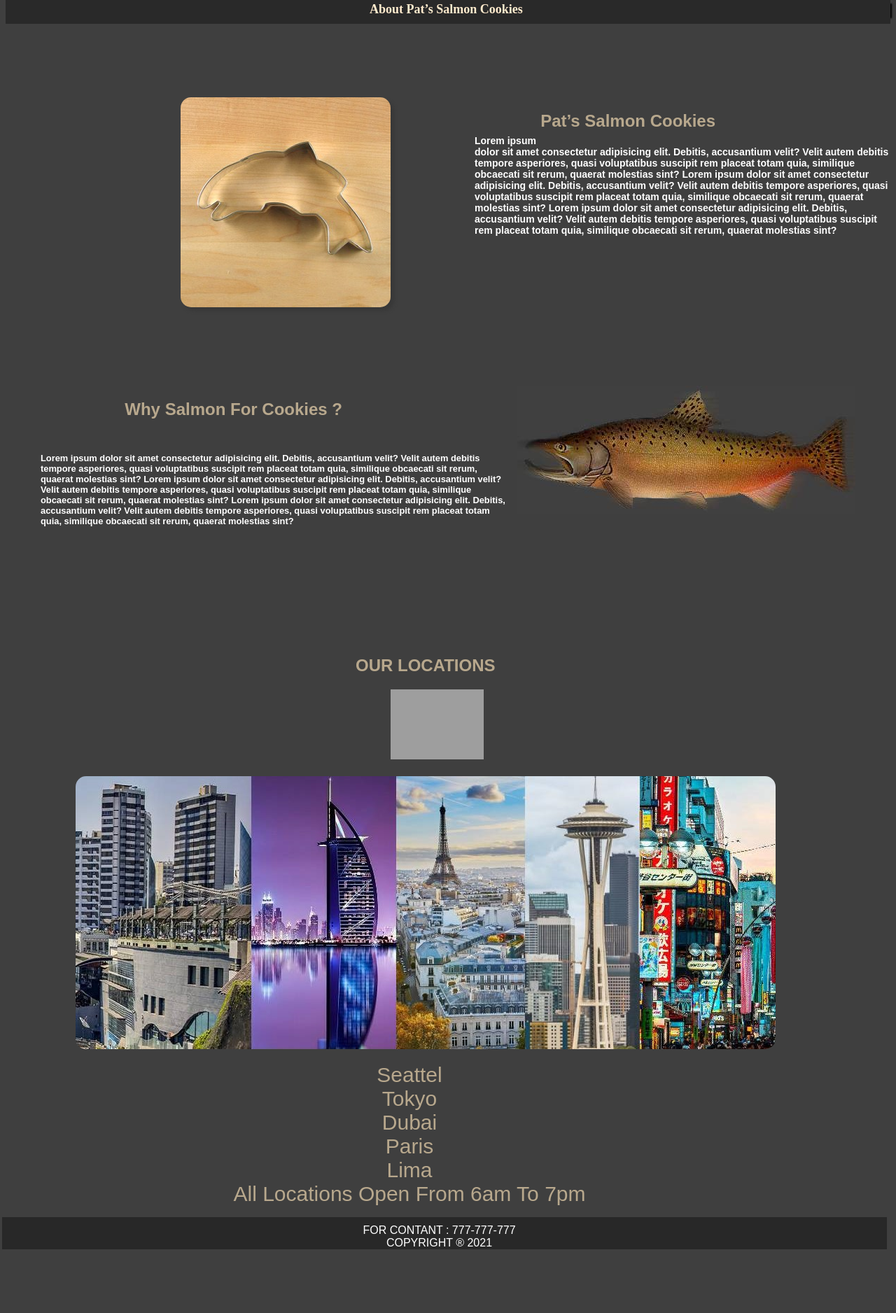
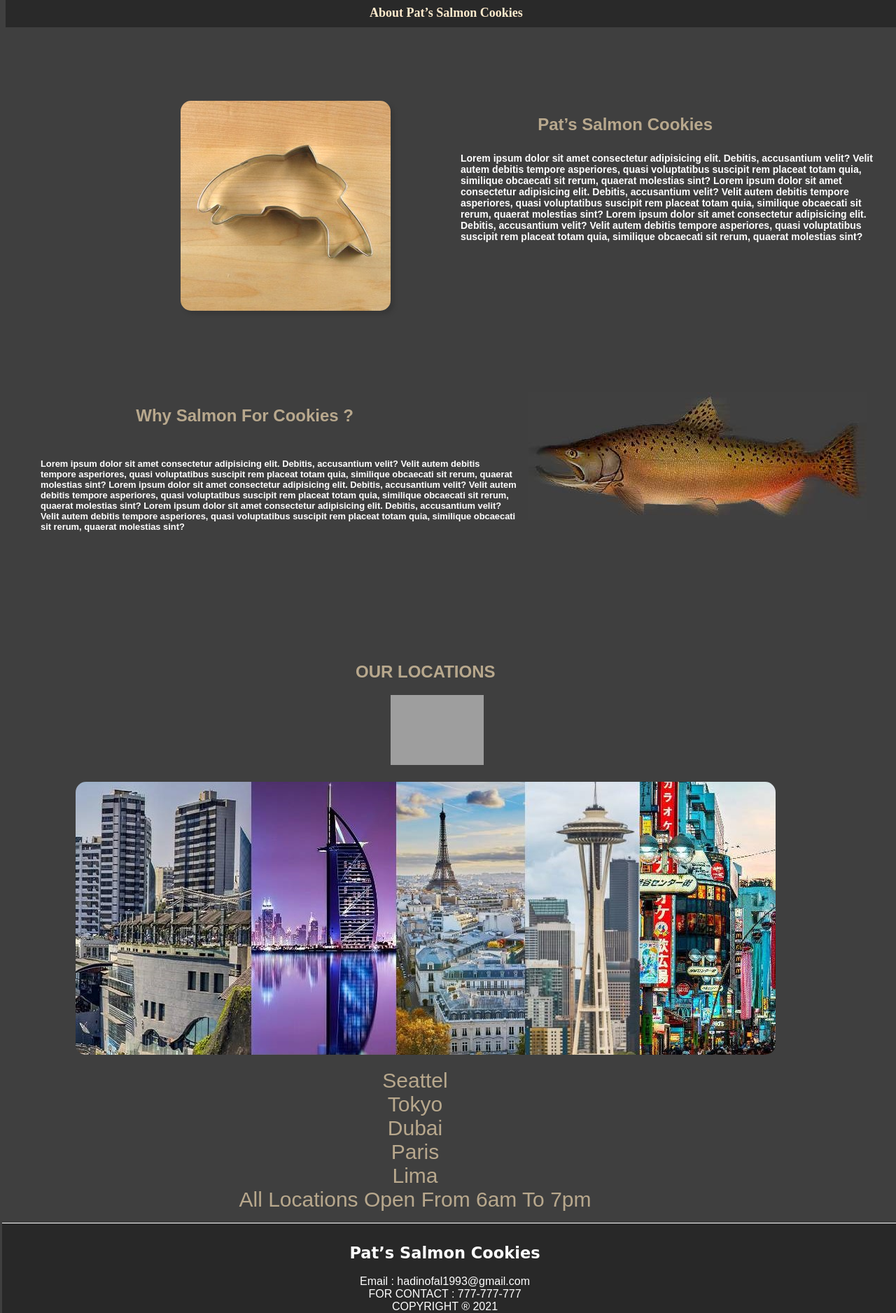
Before and after one commit to abdelhadi-nofal/cookie-stand, a plain HTML site: page index.html in a window 1280 px wide. Shown: the part 435-2311 px from the top of the page at 70% size. Before the commit the page ends 2220 px from the top, so only its background shows below. Drawn offline with Linux system fonts and the light colour scheme; grey boxes are pictures that could not be loaded; a web font is replaced by a local one.

Commit message:
fix-wrnog-content

```diff
--- a/css/styles.css
+++ b/css/styles.css
@@ -3,6 +3,7 @@
 
 body{
     background-color: rgb(63, 63, 63);
+    width: 100%;
 }
 
 
@@ -12,7 +13,7 @@ width: 100%;
 position: fixed;
 left: 0%;
 top: 0%;
-border-top: 8px solid black;
+border-top: 4px solid black;
 border-bottom: 1px solid black;
 box-shadow: 2px 2px 4px black;
 
@@ -67,8 +68,8 @@ a{
 .family img{
     width: 100%;
     border-bottom: 40px solid rgb(41, 41, 41);
-    margin-left: 0%;
-    margin-right: 0%;
+    /* margin-left: -7px; */
+    margin-right: 0px;
     margin-top: 50px;
 }
 
@@ -76,7 +77,7 @@ a{
     color: blanchedalmond;
     margin-left: 520px;
     margin-top: -35px;
-    box-shadow: 2px 2px 2px black;
+    /* box-shadow: 2px 2px 2px black; */
     font-size: 18px;
 }
 
@@ -90,7 +91,7 @@ a{
 
 .cutter2{
     float: right;
-    margin-right: 250px;
+    margin-right: 270px;
     margin-top: 120px;
     color: rgb(184, 168, 141);
     font-family: 'RocknRoll One', sans-serif;
@@ -101,9 +102,10 @@ a{
 
     color: rgb(255, 255, 255);
     font-family: 'RocknRoll One', sans-serif;
-    margin-left: 670px;
-    margin-top: -250px;
+    margin-left: 650px;
+    margin-top: -230px;
     font-size: 14px;
+    margin-right: 30px;
 
 }
 
@@ -185,6 +187,8 @@ footer{
     padding-right: 15px;
     font-family: 'RocknRoll One', sans-serif;
     text-align: center;
+    border-top: 1px solid white;
+
 
 }
 
@@ -264,3 +268,12 @@ form .sub{
     color: rgb(116, 99, 35);
 
 }
+
+footer .footerlogo{
+
+    margin-left: 200px;
+    font-family: 'Redressed', cursive;
+    font-size: 15px;
+    margin-bottom: 0px;
+    margin-right: 200px;
+}
--- a/index.html
+++ b/index.html
@@ -111,7 +111,11 @@
 
 
 <footer>
-    FOR CONTANT   : 777-777-777 <br>
+    <div class="footerlogo">
+        <h2>Pat’s Salmon Cookies</h2>
+        </div>
+        Email : hadinofal1993@gmail.com <br>
+    FOR CONTACT   : 777-777-777 <br>
     COPYRIGHT ® 2021 <br>
 
 
```
Also changed, not shown: js/app.js (+1 -25 lines), images/family1.jpg (added).
